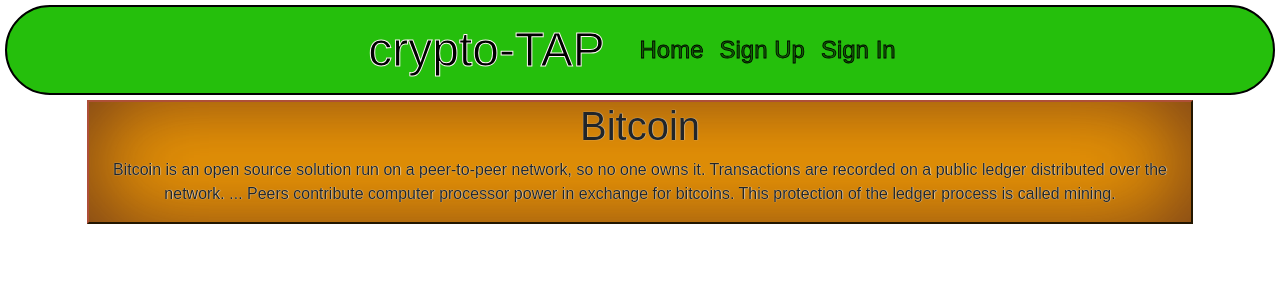
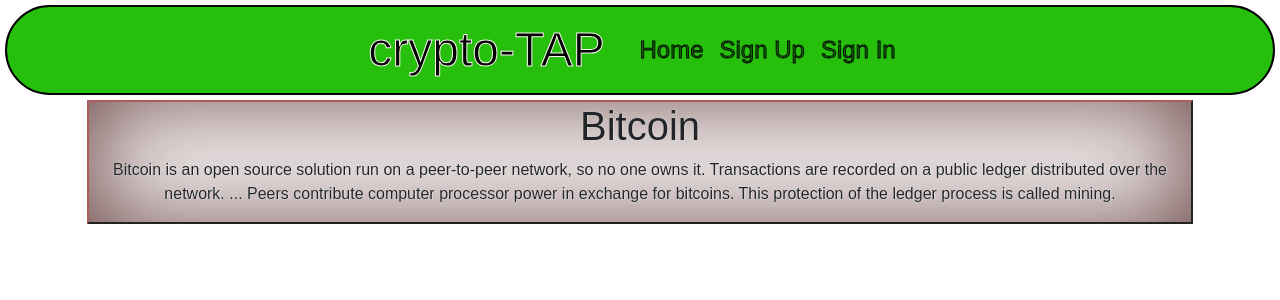
Before and after one commit to Alphairus/crypto-TAP-client, a React app: page /#/ in a window 1280 px wide. Shown: the top 300 px of the page. Built offline with nearby package versions, Linux system fonts and the light colour scheme; a web font is replaced by a local one.

Commit message:
Debug for Create Coin

```diff
--- a/src/api/coins.js
+++ b/src/api/coins.js
@@ -14,7 +14,7 @@ export const coinIndex = user => {
 
 export const coinCreate = (coin, user) => {
   return axios({
-    url: apiUrl + '/fits',
+    url: apiUrl + '/coins',
     method: 'POST',
     headers: {
       'Authorization': `Bearer ${user.token}`
--- a/src/components/Sidebar/Sidebar.js
+++ b/src/components/Sidebar/Sidebar.js
@@ -5,6 +5,8 @@ const Sidebar = () => (
   <div className="sidebar">
     <h1>Bitcoin</h1>
     <p> Bitcoin is an open source solution run on a peer-to-peer network, so no one owns it. Transactions are recorded on a public ledger distributed over the network. ... Peers contribute computer processor power in exchange for bitcoins. This protection of the ledger process is called mining. </p>
+    <script src="https://widgets.coingecko.com/coingecko-coin-ticker-widget.js"></script>
+    <coingecko-coin-ticker-widget coin-id="bitcoin" currency="usd" locale="en" width="0" background-color="#7edb5c"></coingecko-coin-ticker-widget>
   </div>
 )
 
--- a/src/components/Sidebar/Sidebar.scss
+++ b/src/components/Sidebar/Sidebar.scss
@@ -5,8 +5,8 @@
   display: flex;
   flex-direction: column;
   box-sizing: border-box;
-margin: 0px 2px;
-background-color: orange;
+  margin: 0px 2px;
+  background-image: orange;
   transition: right 1s ease-out;
   border: 2px outset rgba(78, 32, 32, 0.863);
   height: fit-content;
```
